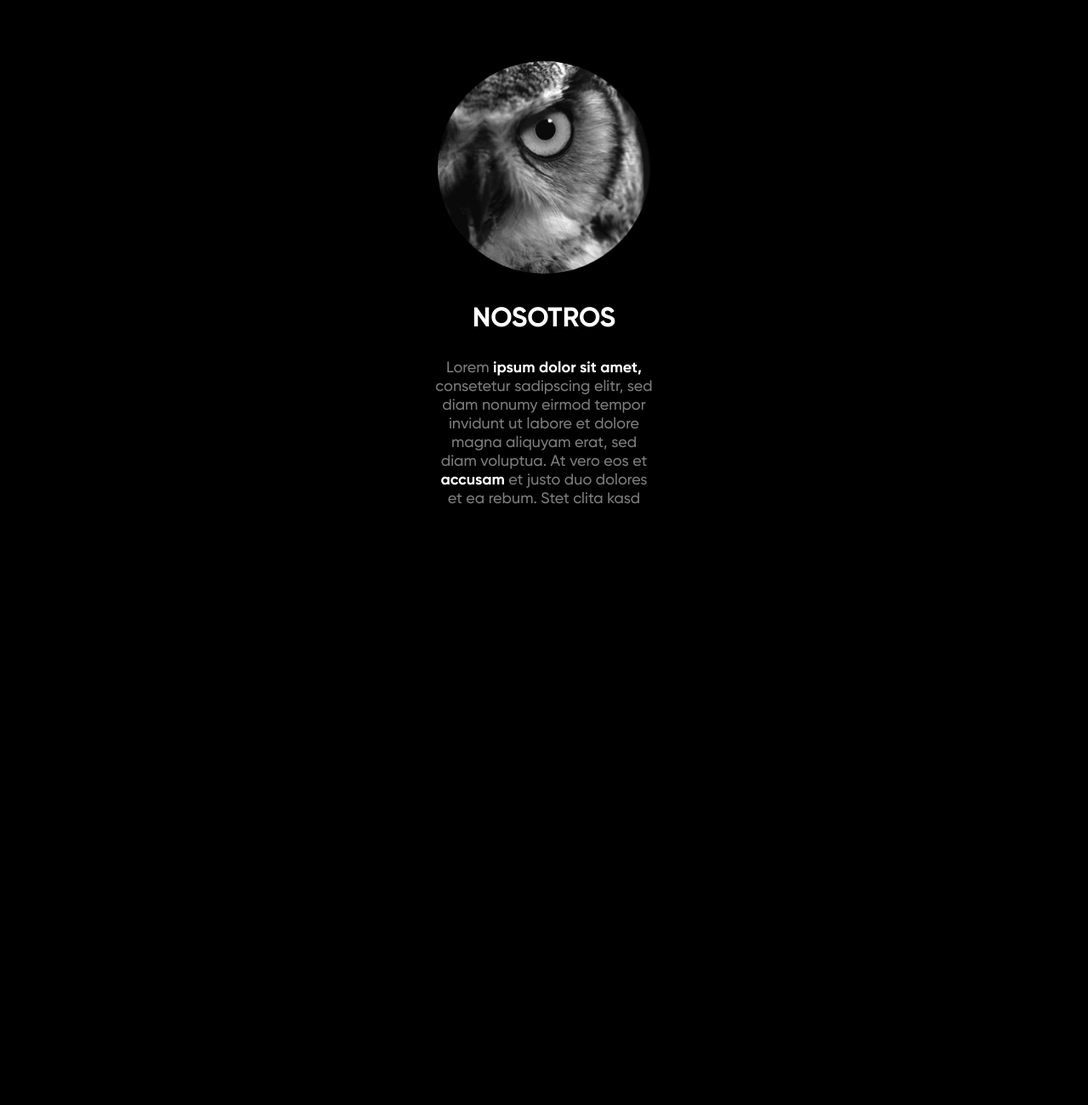
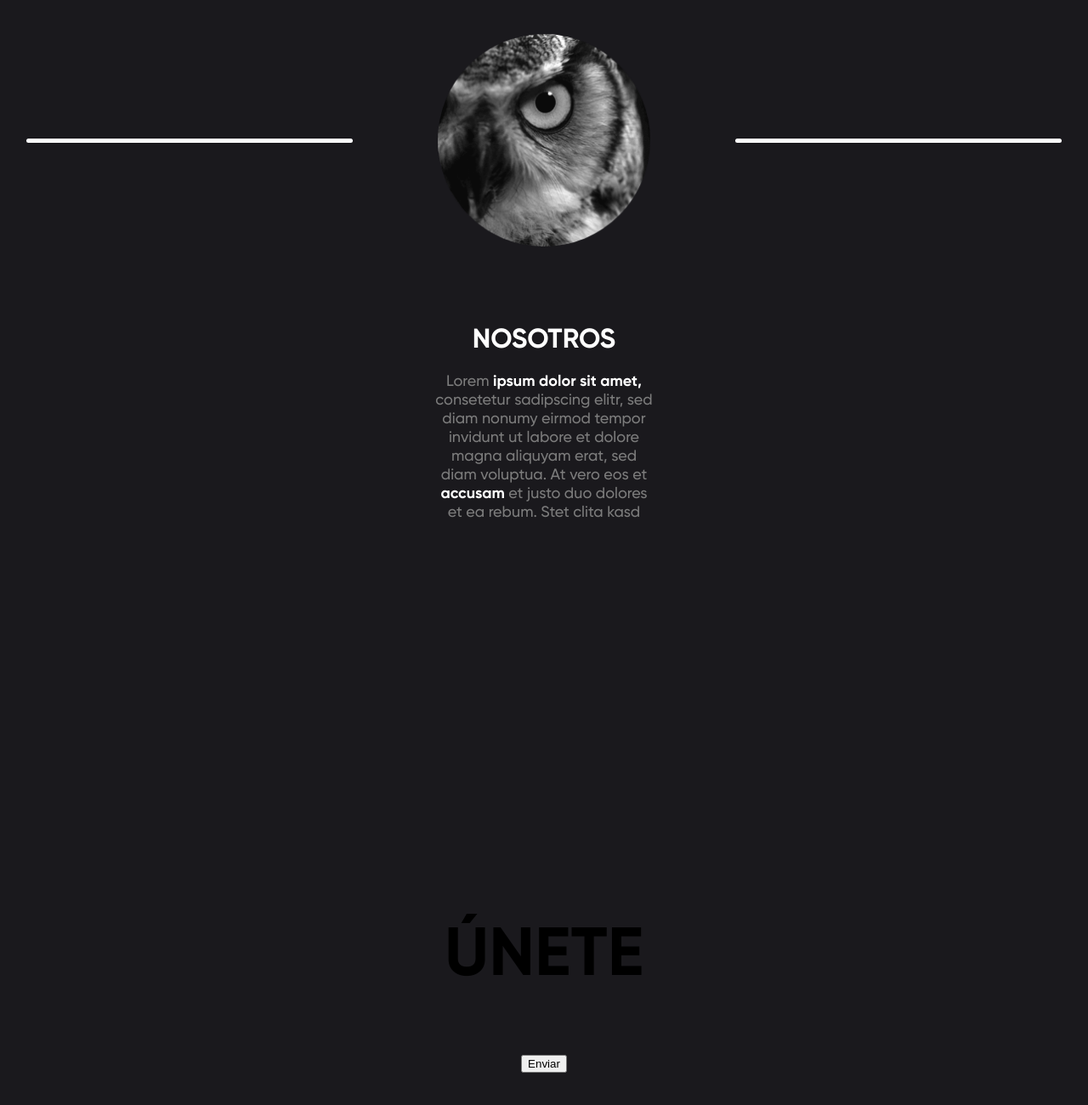
Before and after one commit to guayGonzalez/LaCorteDeLosBuhos, a plain HTML site: page index.html in a window 1280 px wide. Shown: the part 64-1364 px from the top of the page at 85% size. Before the commit the page ends 816 px from the top, so only its background shows below. Drawn offline with Linux system fonts and the light colour scheme.

Commit message:
latest commit

```diff
--- a/Styles/main.scss
+++ b/Styles/main.scss
@@ -2,9 +2,10 @@
 
 body{
 
-background: black;
+background: #1A191D;
 color: white;
 font-family: 'Gilroy';
+margin: 0;
 
 }
 
@@ -15,18 +16,51 @@ display: flex;
 align-items: center;
 justify-content: center;
 text-align: center;
+flex-direction: column;
+
+
+.Img{
+
+
+    width: 100vw;
+    display: flex;
+    flex-direction: row;
+    align-items: center;
+    justify-content: center;
 
     img{
 
         width: 20vw;
         max-width: 250px;
+        margin: 0px 100px;
 
     }
+
+    span{
+
+        height:5px;
+        background: white;
+        border-radius: 4px;
+        width:30vw;
+        max-width: 400px;
+
+    }
+
+}
+
+.text{
+
+    display: flex;
+    flex-direction: column;
+    align-items: center;
+    justify-content: center;
+    margin-top: 90px;
 
     h2{
 
         font-size: 32px;
         font-weight: bold;
+        margin: 0px;
 
     }
 
@@ -37,6 +71,7 @@ width: 20vw;
         max-width: 300px;
         color: #7C7C7C;
         font-weight: 500;
+    }
 
     span{
 
@@ -48,3 +83,22 @@ span{
 }
 
 }
+
+.contactUs{
+
+height: 100vh;
+display: flex;
+align-items: center;
+justify-content: center;
+flex-direction: column;
+
+h2{
+
+font-size: 80px;
+color: black;
+
+
+}
+
+
+}
--- a/index.html
+++ b/index.html
@@ -11,10 +11,22 @@
 
 <div class="meetUs">
     <div>
-        <img src="Assets/images/Eye_of_the_court.png" alt="OjoDeLaCorte">
-        <h2>NOSOTROS</h2>
-        <p>Lorem <span>ipsum dolor sit amet,</span> consetetur sadipscing elitr, sed diam nonumy eirmod tempor invidunt ut labore et dolore magna aliquyam erat, sed diam voluptua. At vero eos et <span>accusam</span>  et justo duo dolores et ea rebum. Stet clita kasd </p>
+        <div class="Img">
+            <span></span><img src="Assets/images/Eye_of_the_court.png" alt="OjoDeLaCorte"><span></span>
+        </div>
+        <div class="text">
+            <h2>NOSOTROS</h2>
+            <p>Lorem <span>ipsum dolor sit amet,</span> consetetur sadipscing elitr, sed diam nonumy eirmod tempor invidunt ut labore et dolore magna aliquyam erat, sed diam voluptua. At vero eos et <span>accusam</span>  et justo duo dolores et ea rebum. Stet clita kasd </p>
+        </div>
     </div>
+</div>
+
+<div class="contactUs">
+    <h2>ÚNETE</h2>
+    <div class="contact-form">
+
+    </div>
+    <button>Enviar</button>
 </div>
 
 </body>
```
Also changed, not shown: Styles/main.css, 1 other file. Lines whose indentation alone changed are shown as unchanged.
